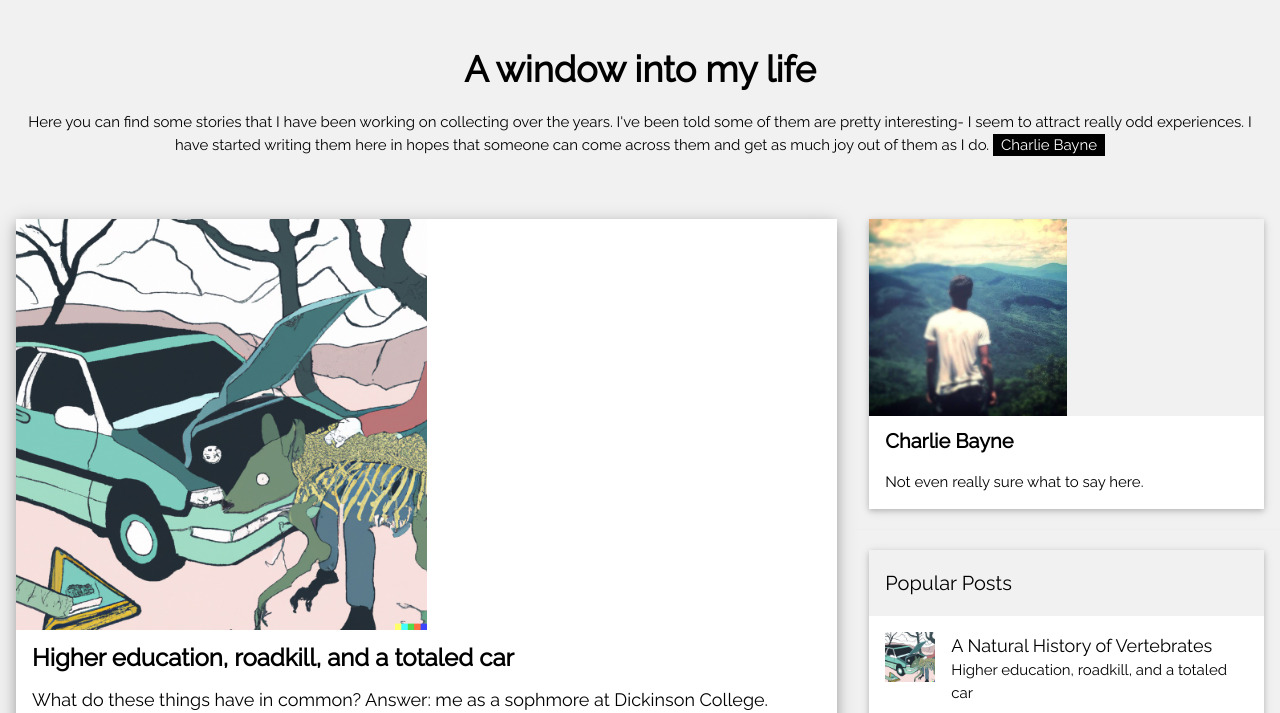
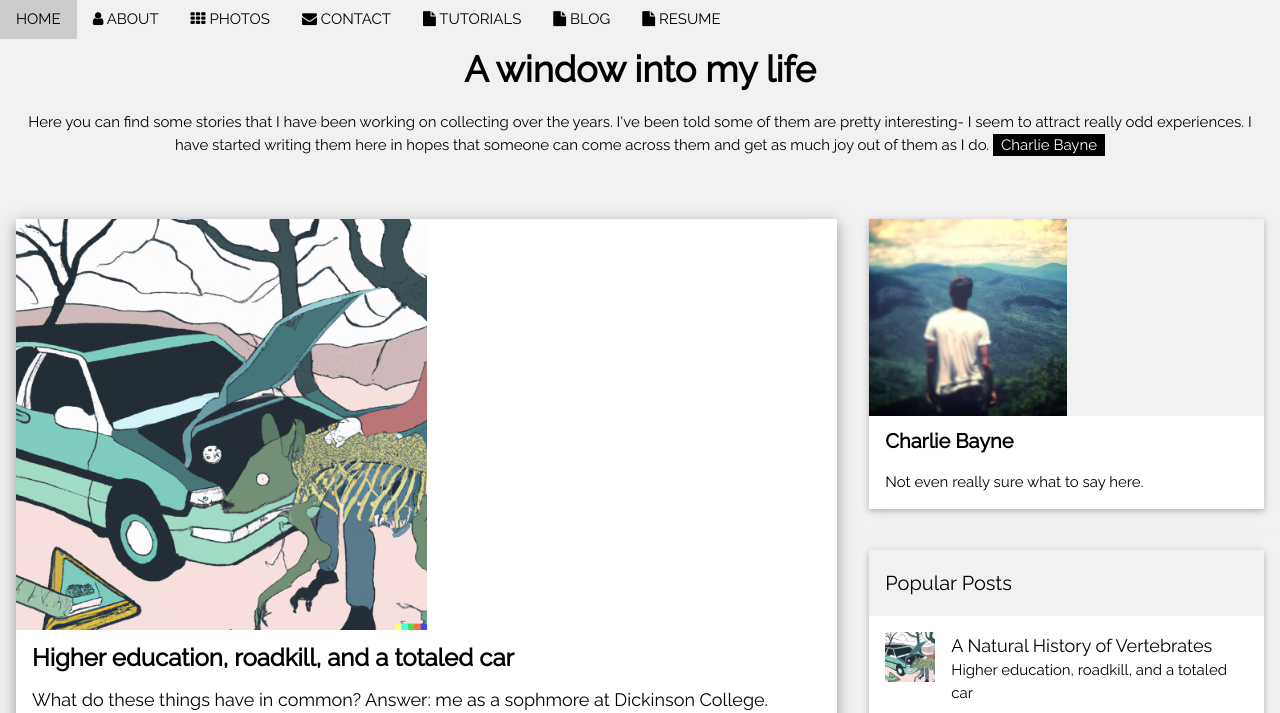
Before and after one commit to baynec2/baynec2.github.io, a plain HTML site: page blog_landing.html in a window 1280 px wide. Shown: the top 713 px of the page. Drawn offline with nearby package versions, Linux system fonts and the light colour scheme.

Commit message:
added nav bar to blog

```diff
--- a/blog_landing.html
+++ b/blog_landing.html
@@ -6,15 +6,45 @@
 <meta name="viewport" content="width=device-width, initial-scale=1">
 <link rel="stylesheet" href="https://www.w3schools.com/w3css/4/w3.css">
 <link rel="stylesheet" href="https://fonts.googleapis.com/css?family=Raleway">
+<link rel="stylesheet" href="https://cdnjs.cloudflare.com/ajax/libs/font-awesome/4.7.0/css/font-awesome.min.css">
 <style>
 body,h1,h2,h3,h4,h5 {font-family: "Raleway", sans-serif}
 </style>
 </head>
 <body class="w3-light-grey">
 
+ <!-- Navbar (sit on top) -->
+<div class="w3-top">
+    <div class="w3-bar" id="myNavbar">
+      <a class="w3-bar-item w3-button w3-hover-black w3-hide-medium w3-hide-large w3-right" href="javascript:void(0);" onclick="toggleFunction()" title="Toggle Navigation Menu">
+        <i class="fa fa-bars"></i>
+      </a>
+      <a href="index.html/#home" class="w3-bar-item w3-button">HOME</a>
+      <a href="index.html/#about" class="w3-bar-item w3-button w3-hide-small"><i class="fa fa-user"></i> ABOUT</a>
+      <a href="index.html/#photos" class="w3-bar-item w3-button w3-hide-small"><i class="fa fa-th"></i> PHOTOS</a>
+      <a href="index.html/#contact" class="w3-bar-item w3-button w3-hide-small"><i class="fa fa-envelope"></i> CONTACT</a>
+      <a href="tutorial_landing.html" class="w3-bar-item w3-button w3-hide-small"><i class="fa fa-file"></i> TUTORIALS</a>
+      <a href="blog_landing.html" class="w3-bar-item w3-button w3-hide-small"><i class="fa fa-file"></i> BLOG</a>
+      <a href="resume.html" class="w3-bar-item w3-button w3-hide-small"><i class="fa fa-file"></i> RESUME</a>
+    </div>
+
+    <!-- Navbar on small screens -->
+    <div id="navDemo" class="w3-bar-block w3-white w3-hide w3-hide-large w3-hide-medium">
+      <a href="#about" class="w3-bar-item w3-button" onclick="toggleFunction()">ABOUT</a>
+      <a href="#photos" class="w3-bar-item w3-button" onclick="toggleFunction()">PORTFOLIO</a>
+      <a href="#contact" class="w3-bar-item w3-button" onclick="toggleFunction()">CONTACT</a>
+      <a href="tutorial_landing.html" class="w3-bar-item w3-button"><i onclick="toggleFunction()"></i> TUTORIALS</a>
+      <a href="blog_landing.html" class="w3-bar-item w3-button"><i onclick="toggleFunction()"></i> BLOG</a>
+      <a href="resume.html" class="w3-bar-item w3-button" onclick="toggleFunction()">RESUME</a>
+
+    </div>
+  </div>
+
 <!-- w3-content defines a container for fixed size centered content,
 and is wrapped around the whole page content, except for the footer in this example -->
 <div class="w3-content" style="max-width:1400px">
+
+
 
 <!-- Header -->
 <header class="w3-container w3-center w3-padding-32">
```
